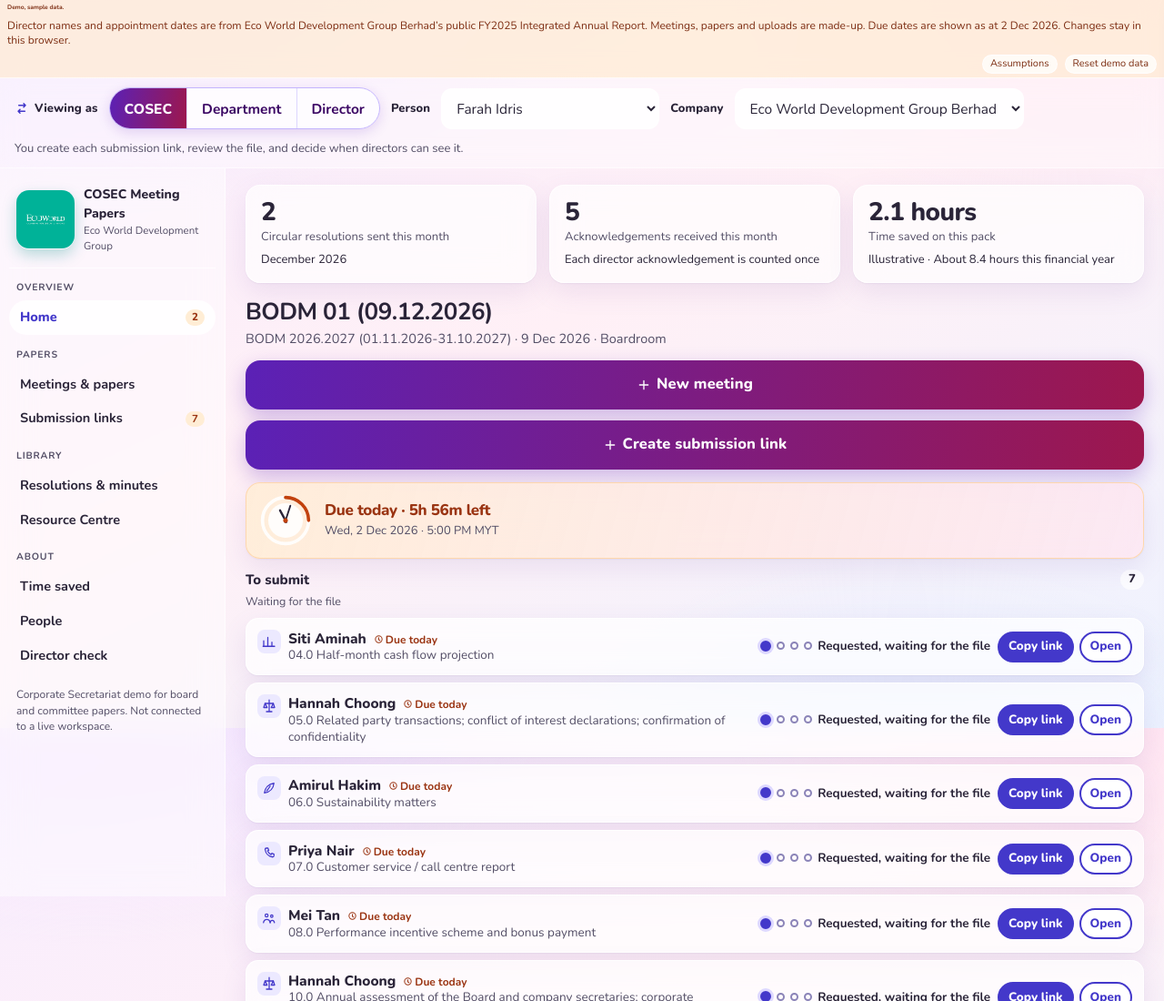
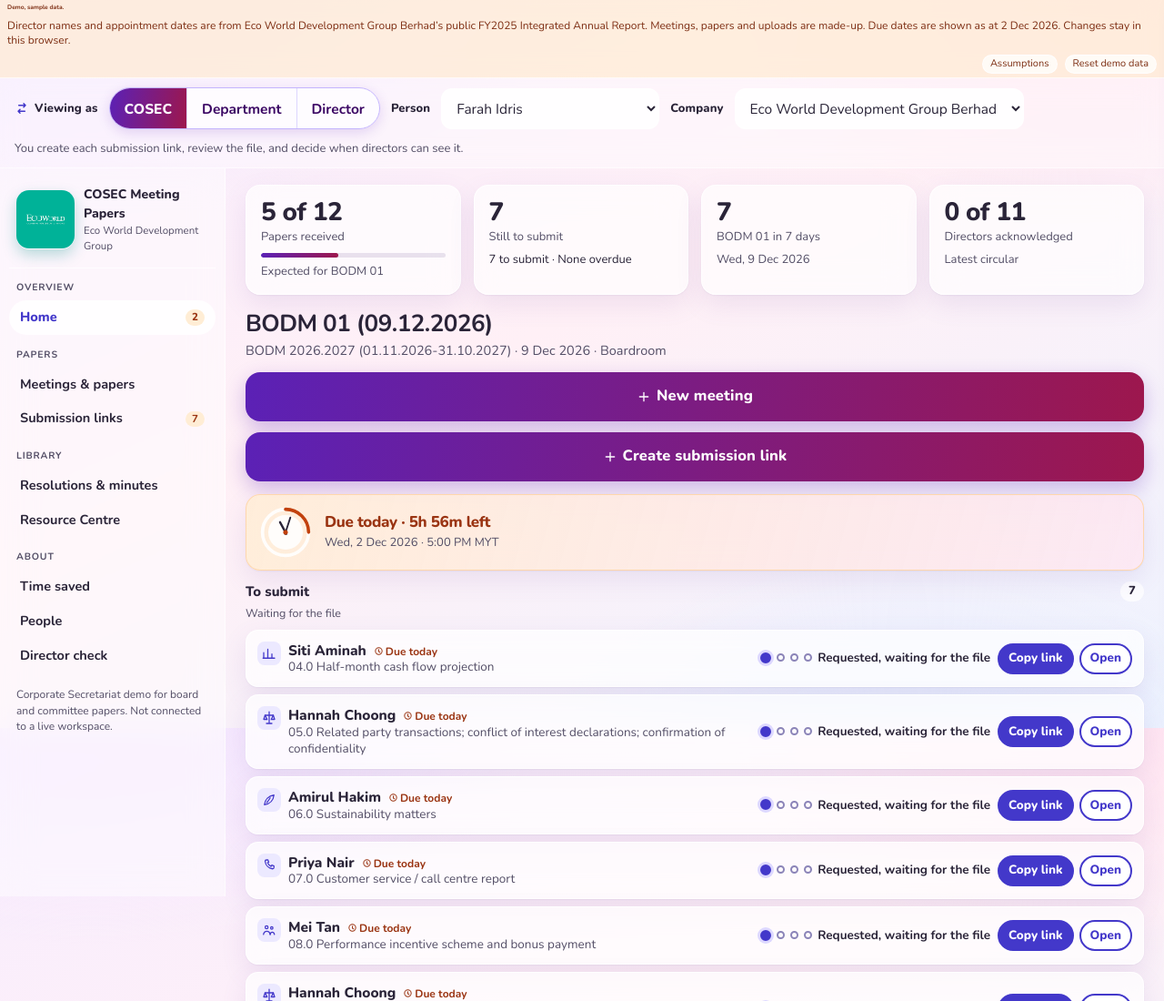
Before and after one commit to systemdigitalcookie-hash/dc-agents-assets, a plain HTML site: page play/bp-ewdg-7k3m/index.html in a window 1280 px wide. Shown: the top 1100 px of the page at 91% size. Drawn offline with nearby package versions, Linux system fonts and the light colour scheme.

Commit message:
Show this meeting's numbers on the COSEC overview (#6)
Replace the generic month stats with papers received, still to submit, days to the meeting, and director acknowledgements for the focused meeting.

Co-authored-by: Cursor Agent <cursoragent@cursor.com>
Co-authored-by: Digital Cookie <systemdigitalcookie-hash@users.noreply.github.com>

```diff
--- a/play/bp-ewdg-7k3m/index.html
+++ b/play/bp-ewdg-7k3m/index.html
@@ -160,7 +160,12 @@ th{font-size:12.5px;color:var(--muted);font-weight:700;background:rgba(255,255,2
 .dico{width:var(--icon-size);height:var(--icon-size);border-radius:8px;background:var(--icon-bg);color:var(--icon-ink);display:inline-grid;place-items:center;flex:0 0 auto}
 .dicon{width:18px;height:18px;display:block;fill:none;stroke:currentColor;stroke-width:1.7;stroke-linecap:round;stroke-linejoin:round}
 .dname{line-height:1.3}
-.overview{margin:0 0 16px}
+.overview{display:grid;grid-template-columns:repeat(4,minmax(0,1fr));gap:14px;margin:0 0 16px}
+.overview .card{min-width:0}
+.overview .l{overflow-wrap:anywhere}
+.meter{height:5px;border-radius:99px;background:rgba(90,70,140,.14);margin-top:8px;overflow:hidden}
+.meter i{display:block;height:100%;width:0;border-radius:99px;background:linear-gradient(90deg,#5b21b6,#9d174d)}
+.kpi .late{color:#9f1239;font-weight:800}
 .plist{margin:0 0 14px;min-width:0}
 .phead{display:flex;align-items:center;gap:8px;margin:0 0 4px;font-size:15px;font-weight:800}
 .phead .n{margin-left:auto;background:rgba(255,255,255,.75);border-radius:99px;min-width:26px;text-align:center;padding:1px 8px;font-size:13px;font-weight:800}
@@ -283,6 +288,7 @@ body.upload-mode .main{max-width:860px;margin:0 auto;font-size:17px}
  .seg{width:100%}
  .seg button{flex:1}
  .g4,.g3,.g2,.row2{grid-template-columns:1fr}
+ .overview{grid-template-columns:repeat(2,minmax(0,1fr));gap:10px}
  .card,.tw,.pack,.grid,.prow,.plist{max-width:100%;min-width:0}
  .sheet{border:none;background:transparent;overflow:visible;backdrop-filter:none}
  .sheet table,.sheet tbody,.sheet tr,.sheet td{display:block;width:100%}
@@ -1049,16 +1055,8 @@ function screenHome(){
    +'<div class="empty"><b>No pack this month</b><div>COSEC has not opened a meeting pack for '+esc(co.legalName)+'. When a meeting is added, papers and submission links will show here.</div></div>';
  }
  const m=focus.meeting;
- const saved=timeSaved(state.companyId);
- const month=monthCirculars(state.companyId);
- const sentN=month.length;
- const recvN=month.reduce((n,r)=>n+(r.receivedFrom||[]).filter(id=>(r.sentTo||[]).includes(id)).length,0);
  const others=state.meetings.filter(x=>x.companyId===state.companyId && x.id!==m.id).sort((a,b)=>b.date.localeCompare(a.date));
- const overview='<div class="grid g3 overview" data-testid="overview">'
-  +'<button class="card kpi" type="button" data-go="#/cosec/resolutions" style="text-align:left"><div class="v">'+sentN+'</div><div class="l">Circular resolutions sent this month</div><div class="d">December 2026</div></button>'
-  +'<button class="card kpi" type="button" data-go="#/cosec/resolutions" style="text-align:left"><div class="v">'+recvN+'</div><div class="l">Acknowledgements received this month</div><div class="d">Each director acknowledgement is counted once</div></button>'
-  +'<button class="card kpi" type="button" data-go="#/cosec/time" style="text-align:left"><div class="v">'+esc(aboutHours(saved.packMins).replace('About ',''))+'</div><div class="l">Time saved on this pack</div><div class="d">Illustrative · '+esc(aboutHours(saved.fyMins))+' this financial year</div></button>'
-  +'</div>';
+ const overview=meetingOverview(m);
  return overview
   +'<div class="top" data-testid="dashboard"><div><h1>'+esc(meetingTitle(m))+'</h1><div class="sub">'+esc(folderTitle(m))+' · '+esc(fmt(m.date))+(m.venue?' · '+esc(m.venue):'')+'</div></div><span class="sp"></span>'
   +'<button class="btn create" type="button" data-act="create-meeting"><svg class="bico" viewBox="0 0 24 24" aria-hidden="true"><path d="M12 5v14M5 12h14"/></svg>New meeting</button>'
@@ -1066,6 +1064,44 @@ function screenHome(){
   +deadlineCard(m.packDue)
   +paperList(m)
   +(others.length?'<div class="card" style="margin-top:14px"><h2>Other meetings</h2>'+others.map(om=>{const tt=tally(om); return '<div class="pack"><div><b>'+esc(meetingTitle(om))+'</b><div class="small muted">'+esc(folderTitle(om))+' · '+tt.published+' of '+tt.total+' published · '+tt.withFile+' submitted</div></div><button class="btn sm" type="button" data-go="#/cosec/meeting/'+om.id+'">Open</button></div>'}).join('')+'</div>':'');
+}
+function calendarDays(from, to){
+ return Math.round((parseISO(to)-parseISO(from))/86400000);
+}
+function weekdayShort(iso){
+ return new Intl.DateTimeFormat('en-MY',{weekday:'short',timeZone:'Asia/Kuala_Lumpur'}).format(new Date(iso+'T12:00:00+08:00'));
+}
+function meetingOverview(m){
+ const papers=papersFor(m.id);
+ const waiting=papers.filter(p=>{const st=displayStatus(p); return st==='requested'||st==='revision'});
+ const overdue=waiting.filter(p=>businessDaysFromTo(DEMO_TODAY, p.due)<0).length;
+ const received=papers.length-waiting.length;
+ const total=papers.length;
+ const pct=total? Math.round(received/total*100):0;
+ const name=m.body+' '+m.number;
+ const days=calendarDays(DEMO_TODAY, m.date);
+ const when=weekdayShort(m.date)+', '+fmt(m.date);
+ let dayWord;
+ if(days>1) dayWord=name+' in '+days+' days';
+ else if(days===1) dayWord=name+' tomorrow';
+ else if(days===0) dayWord=name+' is today';
+ else dayWord=name+' was '+(-days)+' day'+(-days===1?'':'s')+' ago';
+ const circType=m.body==='ACM'?'ACCR':'DCR';
+ const latest=state.resolutions.filter(r=>r.companyId===m.companyId && r.body===m.body && (r.type==='DCR'||r.type==='ACCR') && r.type===circType).sort((a,b)=>b.date.localeCompare(a.date))[0];
+ let ackV='—', ackD='No circular yet';
+ if(latest){
+  const sent=latest.sentTo||[];
+  const got=(latest.receivedFrom||[]).filter(id=>sent.includes(id)).length;
+  ackV=got+' of '+sent.length;
+  ackD='Latest circular';
+ }
+ const late=overdue? '<span class="late">'+overdue+' overdue</span>' : 'None overdue';
+ return '<div class="overview" data-testid="overview">'
+  +'<div class="card kpi"><div class="v">'+received+' of '+total+'</div><div class="l">Papers received</div><div class="meter" role="progressbar" aria-valuemin="0" aria-valuemax="'+total+'" aria-valuenow="'+received+'" aria-label="Papers received"><i style="width:'+pct+'%"></i></div><div class="d muted">Expected for '+esc(name)+'</div></div>'
+  +'<div class="card kpi"><div class="v">'+waiting.length+'</div><div class="l">Still to submit</div><div class="d">'+waiting.length+' to submit · '+late+'</div></div>'
+  +'<div class="card kpi"><div class="v">'+(days<0?-days:days)+'</div><div class="l">'+esc(dayWord)+'</div><div class="d muted">'+esc(when)+'</div></div>'
+  +'<div class="card kpi"><div class="v">'+esc(ackV)+'</div><div class="l">Directors acknowledged</div><div class="d muted">'+esc(ackD)+'</div></div>'
+  +'</div>';
 }
 function kpi(v,l,d){return '<div class="card kpi"><div class="v">'+esc(v)+'</div><div class="l">'+esc(l)+'</div>'+(d?'<div class="d muted">'+esc(d)+'</div>':'')+'</div>'}
 const DUE_CLOCK='<svg class="dueico" viewBox="0 0 24 24" aria-hidden="true"><circle cx="12" cy="12" r="8"/><path d="M12 8v5l3 2"/></svg>';
```
